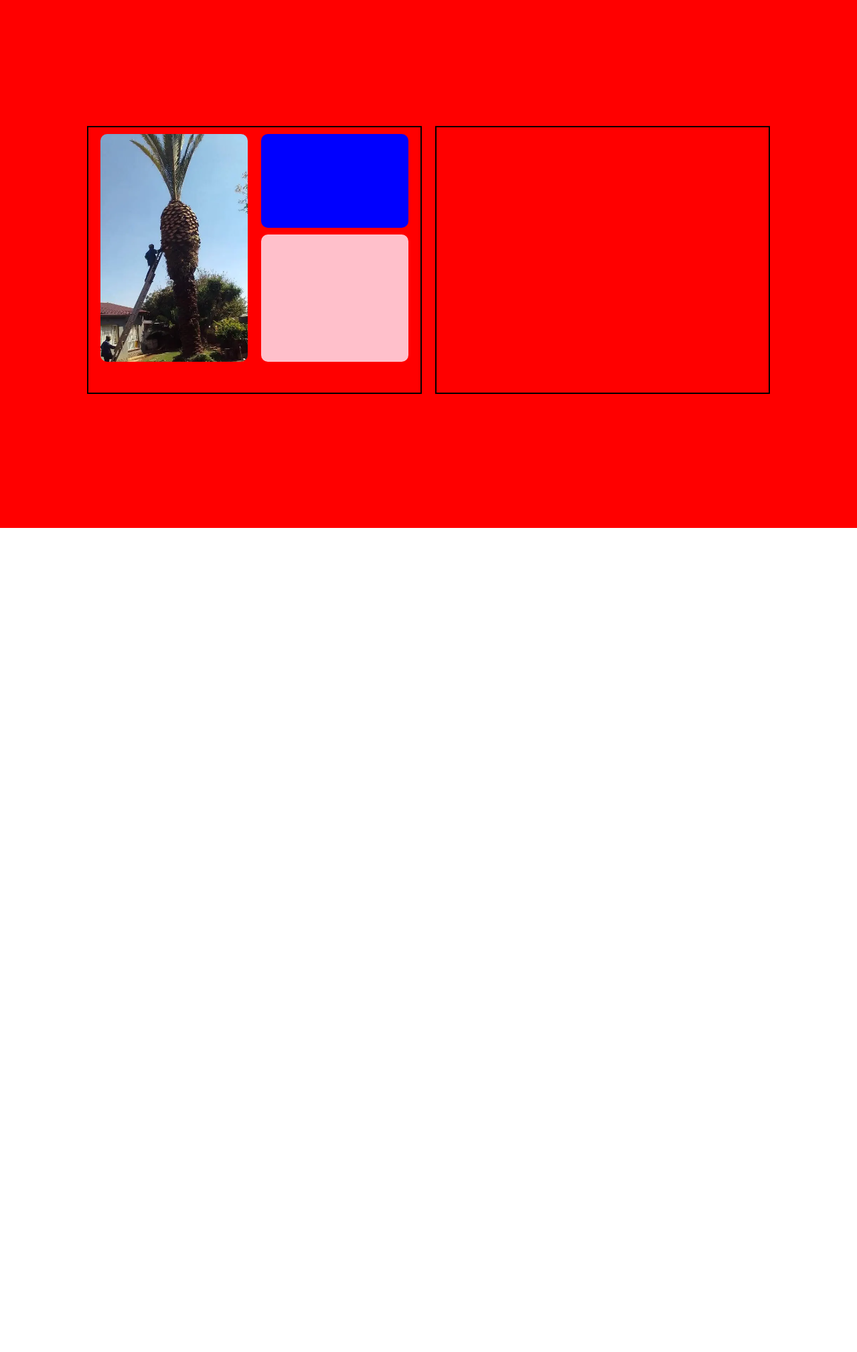
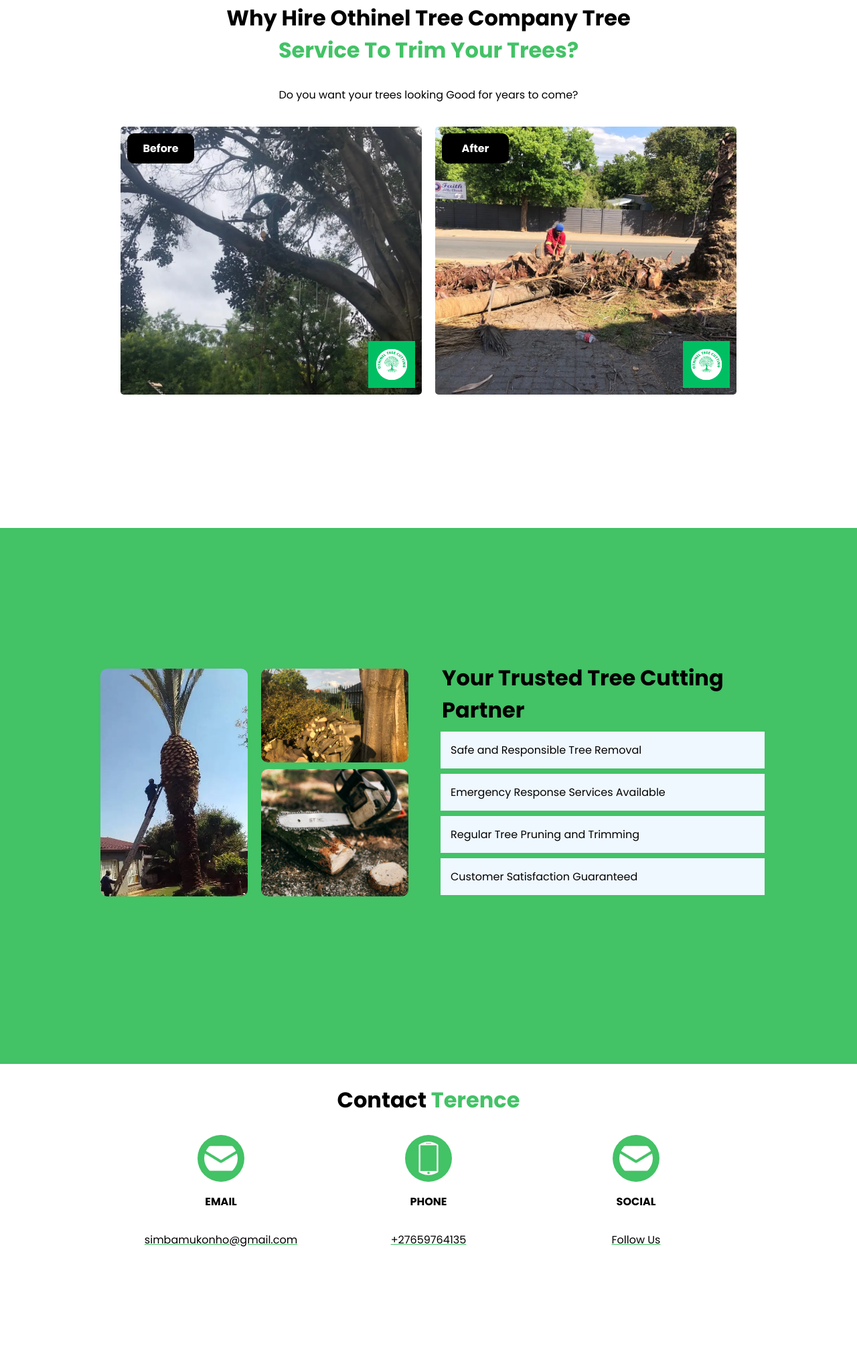
Before and after one commit to datlearner/Othinel-Tree-Cutting, a plain HTML site: page AboutUs.html in a window 1280 px wide. Shown: the part 12-2030 px from the top of the page at 67% size. Before the commit the page ends 800 px from the top, so only its background shows below. Drawn offline with Linux system fonts and the light colour scheme; a web font is replaced by a local one.

Commit message:
finished working on all pages

```diff
--- a/AboutUs.html
+++ b/AboutUs.html
@@ -11,6 +11,24 @@
 </head>
 <body>
 
+    <div class="hire-page">
+        <h1>Why Hire Othinel Tree Company Tree <br><span>Service To Trim Your Trees?</span></h1>
+        <p>Do you want your trees looking Good for years to come?</p>
+
+        <div class="hire-flex">
+            <div class="img">
+                <h4>Before</h4>
+                <img src="./logo/logo.png" alt="">
+            </div>
+            <div class="img1">
+
+                <h4>After</h4>
+                <img src="./logo/logo.png" alt="">
+
+            </div>
+        </div>
+    </div>
+
     <div class="information-section">
 
 
@@ -21,18 +39,45 @@
                     <div class="red"></div>
                     <div class="blue">
                         <div class="one"></div>
-                        <div class="two"></div>
+                        <div class="two">
+                        </div>
                     </div>
                 </div>
 
             </div>
             <div class="infor-div2">
-
+                <h1>Your Trusted Tree <span>Cutting Partner</span></h1>
+                <p>Safe and Responsible Tree Removal</p>
+                <p>Emergency Response Services Available</p>
+                <p>Regular Tree Pruning and Trimming</p>
+                <p>Customer Satisfaction Guaranteed</p>
             </div>
         </div>
 
     </div>
 
+
+    <footer>
+        <h1>Contact <span>Terence</span></h1>
+        <div class="footer-flex">
+            <div class="btns">
+                <img src="./images/email.png" alt="">
+                <h4>EMAIL</h4>
+                <p><a href="mailto:simbamukonho@gmail.com">simbamukonho@gmail.com</a></p>
+            </div>
+            <div class="btns">
+                <img src="./images/smartphone-call.png" alt="">
+                <h4>PHONE</h4>
+                <p><a href="tel:+27659764135">+27659764135</a></p>
+            </div>
+            <div class="btns">
+                <img src="./images/email.png" alt="">
+                <h4>SOCIAL</h4>
+                <p><a href="https://www.facebook.com/tmukonho" target="_blank">Follow Us</a></p>
+            </div>
+        </div>
+    </footer>
+
     <script src="./app.js"></script>
 
 </body>
--- a/style.css
+++ b/style.css
@@ -19,6 +19,10 @@ body, html {
 ::-webkit-scrollbar-thumb {
     background-color: #43C266;
     border-radius: 6px;
+    -webkit-border-radius: 6px;
+    -moz-border-radius: 6px;
+    -ms-border-radius: 6px;
+    -o-border-radius: 6px;
 }
 
 ::-webkit-scrollbar-thumb:hover {
@@ -205,6 +209,10 @@ section {
     background-image: url(./img/PHOTO-2024-03-11-06-01-00\ \(1\).jpg);
     background-position: center;
     background-size: cover;
+    -webkit-border-radius: 10px;
+    -moz-border-radius: 10px;
+    -ms-border-radius: 10px;
+    -o-border-radius: 10px;
 }
 
 .sectionFlex{
@@ -248,6 +256,7 @@ section {
 
     text-transform: capitalize;
     margin: 3px 5px;
+    margin-left: 12px;
 
 }
 
@@ -256,9 +265,10 @@ section {
 }
 
 .div1 p{
-    margin: 0px 5px;
+    margin: 0px;
     line-height: 35px;
     text-transform: capitalize;
+    text-align: left;
 }
 
 .div1 a{
@@ -286,7 +296,7 @@ section {
 
     width: 100%;
     min-height: 100%;
-    background-color: red;
+    background-color: #43C266;
     display: grid;
     align-items: center;
 }
@@ -299,7 +309,6 @@ section {
 
 .infor-div1, .infor-div2{
 
-    border: 2px solid;
     width: 500px;
     margin: 10px;
     height: 400px;
@@ -334,7 +343,13 @@ section {
     width: 220px;
     height: 140px;
     border-radius: 10px;
-    background-color: blue;
+    background-image: url(./images/PHOTO-2024-03-11-06-00-21.jpg);
+    background-size: cover;
+    background-position: center;
+    -webkit-border-radius: 10px;
+    -moz-border-radius: 10px;
+    -ms-border-radius: 10px;
+    -o-border-radius: 10px;
 }
 
 .blue .two{
@@ -342,7 +357,9 @@ section {
     height: 190px;
     border-radius: 10px;
     margin-top: 10px;
-    background-color: pink;
+    background-image: url(./images/4.webp);
+    background-size: cover;
+    background-position: center;
     -webkit-border-radius: 10px;
     -moz-border-radius: 10px;
     -ms-border-radius: 10px;
@@ -371,6 +388,14 @@ section {
     border-radius: 10px;
     transition: 0.4s;
     background-color: white;
+    -webkit-border-radius: 10px;
+    -moz-border-radius: 10px;
+    -ms-border-radius: 10px;
+    -o-border-radius: 10px;
+    -webkit-transition: 0.4s;
+    -moz-transition: 0.4s;
+    -ms-transition: 0.4s;
+    -o-transition: 0.4s;
 }
 
 .our-services .service-flex .card{
@@ -461,6 +486,10 @@ footer .btns img{
     background-color: #43C266;
     padding: 10px;
     border-radius: 70px;
+    -webkit-border-radius: 70px;
+    -moz-border-radius: 70px;
+    -ms-border-radius: 70px;
+    -o-border-radius: 70px;
 }
 
 footer .btns a{
@@ -468,6 +497,92 @@ footer .btns a{
     text-decoration-color: #43C266;
     -moz-text-decoration-color: #43C266;
 }
+
+.hire-page{
+    width: 100%;
+    min-height: 100%;
+}
+
+.hire-page .hire-flex .img,
+.img1 {
+    width: 450px;
+    height: 400px;
+    border-radius: 5px;
+    margin: 20px 10px;
+    position: relative;
+    -webkit-border-radius: 5px;
+    -moz-border-radius: 5px;
+    -ms-border-radius: 5px;
+    -o-border-radius: 5px;
+}
+
+.hire-page h1, p{
+    text-align: center;
+    padding: 15px;
+}
+
+
+.hire-page span{
+    color: #43C266;
+}
+
+.hire-page .hire-flex {
+    display: flex;
+    flex-wrap: wrap;
+    justify-content: center;
+}
+
+.hire-page .hire-flex .img1{
+    background-image: url(./images/9.webp);
+    background-size: cover;
+    background-position: center;
+}
+
+.hire-page .hire-flex .img{
+    background-image: url(./images/10.webp);
+    background-size: cover;
+    background-position: center;
+}
+
+.hire-page .hire-flex h4{
+    background-color: rgba(0, 0, 0, 12);
+    width: 100px;
+    color: white;
+    margin: 10px;
+    text-align: center;
+    padding: 10px;
+    border-radius: 10px;
+    -webkit-border-radius: 10px;
+    -moz-border-radius: 10px;
+    -ms-border-radius: 10px;
+    -o-border-radius: 10px;
+}
+
+.hire-page .hire-flex img{
+    width: 70px;
+    position: absolute;
+    bottom: 0;
+    right: 0;
+    margin: 10px;
+}
+
+.infor-div2 p{
+    text-align: left;
+    background-color: aliceblue;
+    margin: 8px;
+    user-select: none;
+}
+
+.infor-div2 h1{
+    margin: 0px 10px;
+}
+
+
+
+
+
+
+
 
 
 
@@ -535,6 +650,16 @@ footer .btns a{
     }
     .div1 p{
         line-height: normal !important;
+        font-size: 15px;
+    }
+
+
+    .hire-page h1{
+        font-size: 1.2rem;
+    }
+    .infor-div2 h1{
+        font-size: 1.1rem;
+        text-align: center;
     }
 
 }
@@ -548,6 +673,14 @@ footer .btns a{
         font-size: 15px;
         height: 520px;
     }
+
+    .parent-div .red{
+        display: none;
+    }
+    .information-section{
+        display: none;
+    }
+
 }
 
 
@@ -590,4 +723,21 @@ footer .btns a{
         width: 300px;
 
     }
+    .infor-div1, .infor-div2{
+        width: 300px;
+    }
+    .blue .one, .two{
+        width: 200px;
+    }
+    .parent-div .red{
+        display: none;
+    }
+
+    .infor-div2 p{
+        text-align: left;
+        background-color: aliceblue;
+        font-size: 12px;
+        user-select: none;
+    }
+
 }
```
Also changed, not shown: index.html (+5 -5 lines), images/10.webp (added), images/9.webp (added), images/PHOTO-2024-03-11-06-00-21.jpg (added), images/residential.jpg (deleted), logo/Call-Transparent-PNG.png (deleted), logo/phone.jpg (deleted).
